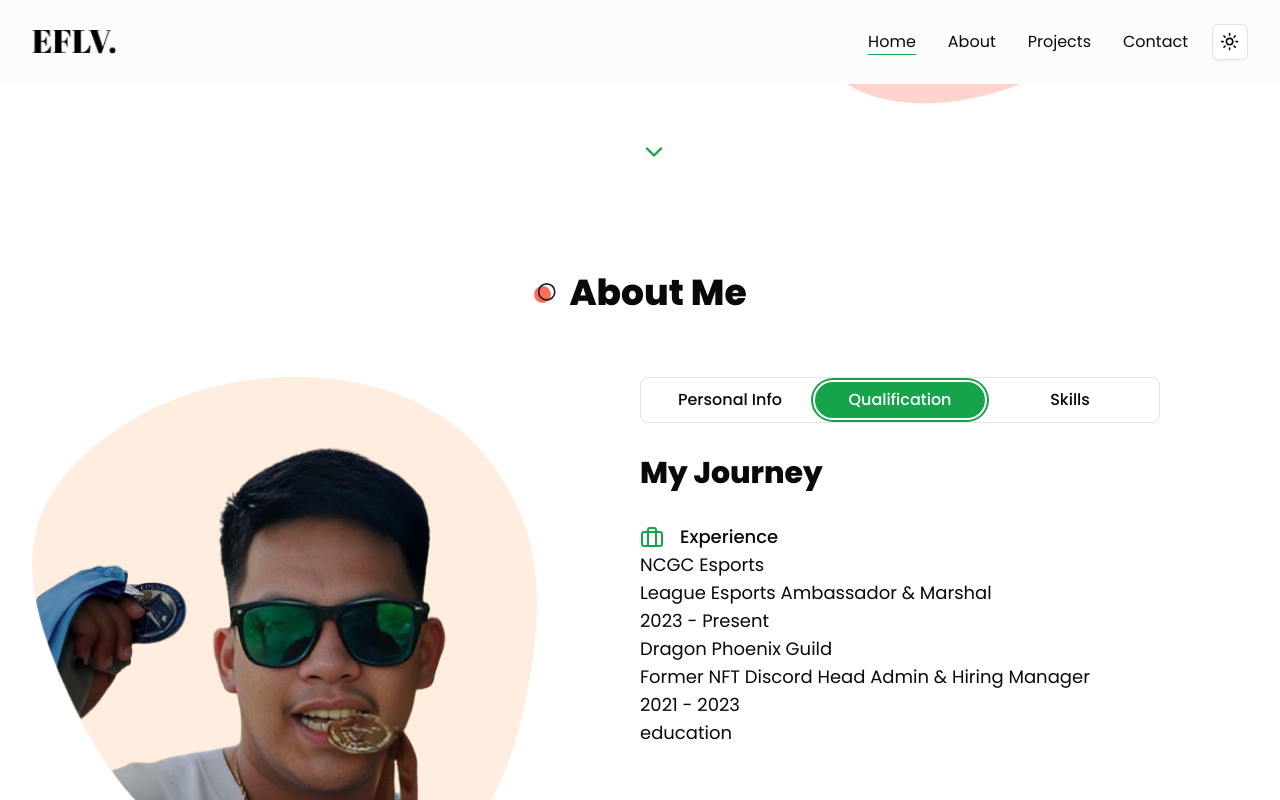
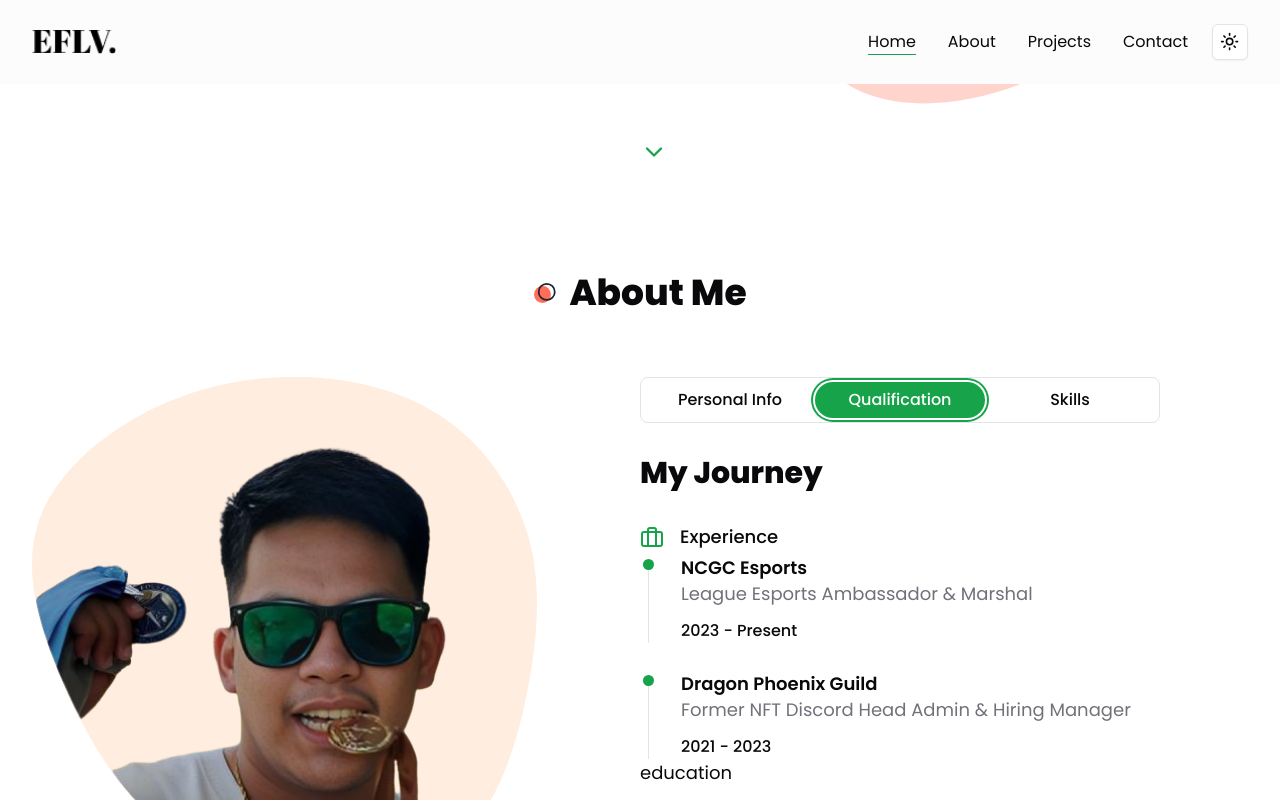
Before and after one commit to iEarlG/static-eflv, a Next.js app: page / in a window 1280 px wide. Both pictures are taken after a click on the tab "Qualification". Shown: the part 579-1379 px from the top of the page. Built offline with nearby package versions, Linux system fonts and the light colour scheme.

Commit message:
18: AboutMe Qualification (noImplicitAny: false, 'temp') 1

```diff
--- a/components/about/AboutMe.tsx
+++ b/components/about/AboutMe.tsx
@@ -142,21 +142,25 @@ export const AboutMe = () => {
                                         <h2 className="text-3xl font-bold mb-8 text-center xl:text-left">My Journey</h2>
                                         <div>
                                             <div>
-                                                <div className="flex items-center gap-x-4 text-[18px]">
+                                                <div className="flex items-center gap-x-4 text-[18px] mb-2">
                                                     <Briefcase className="text-primary" />
                                                     <span className="capitalize font-medium">
                                                         {getData(qualifications, "Experience").title}
                                                     </span>
                                                 </div>
-                                                <div>
+                                                <div className="flex flex-col gap-y-8">
                                                     {getData(qualifications, "Experience").data.map((item, i) => {
                                                         const { company, position, year } = item;
                                                         return (
-                                                            <div key={i}>
+                                                            <div key={i} className="flex gap-x-8 group">
+                                                                <div className="h-[84px] w-[1px] bg-border relative ml-2">
+                                                                    <div className="h-[11px] w-[11px] rounded-full bg-primary absolute -left-[5px]
+                                                                    group-hover:translate-y-[84px] transition-all duration-500"></div>
+                                                                </div>
                                                                 <div>
-                                                                    <div>{company}</div>
-                                                                    <div>{position}</div>
-                                                                    <div>{year}</div>
+                                                                    <div className="font-semibold text-lg leading-none mb-2">{company}</div>
+                                                                    <div className="text-lg leading-none text-muted-foreground mb-4">{position}</div>
+                                                                    <div className="text-base font-medium">{year}</div>
                                                                 </div>
                                                             </div>
                                                         )
```
